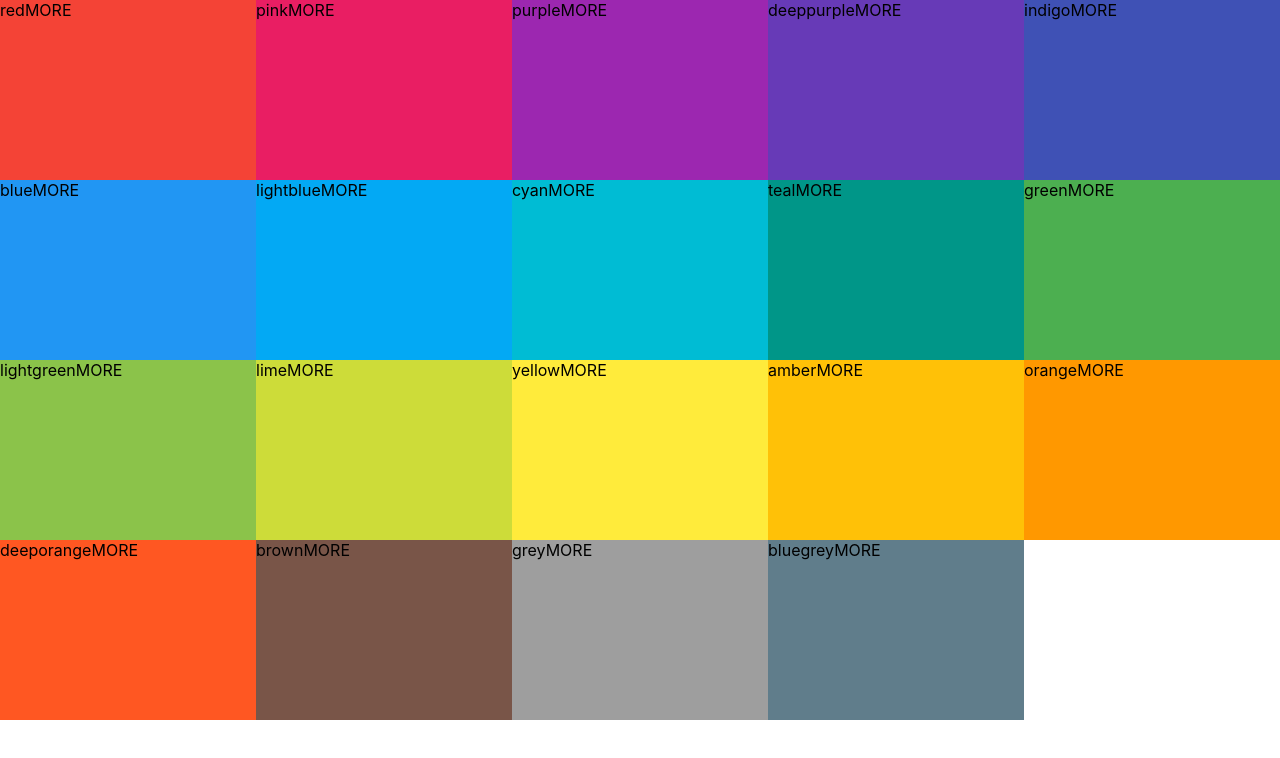
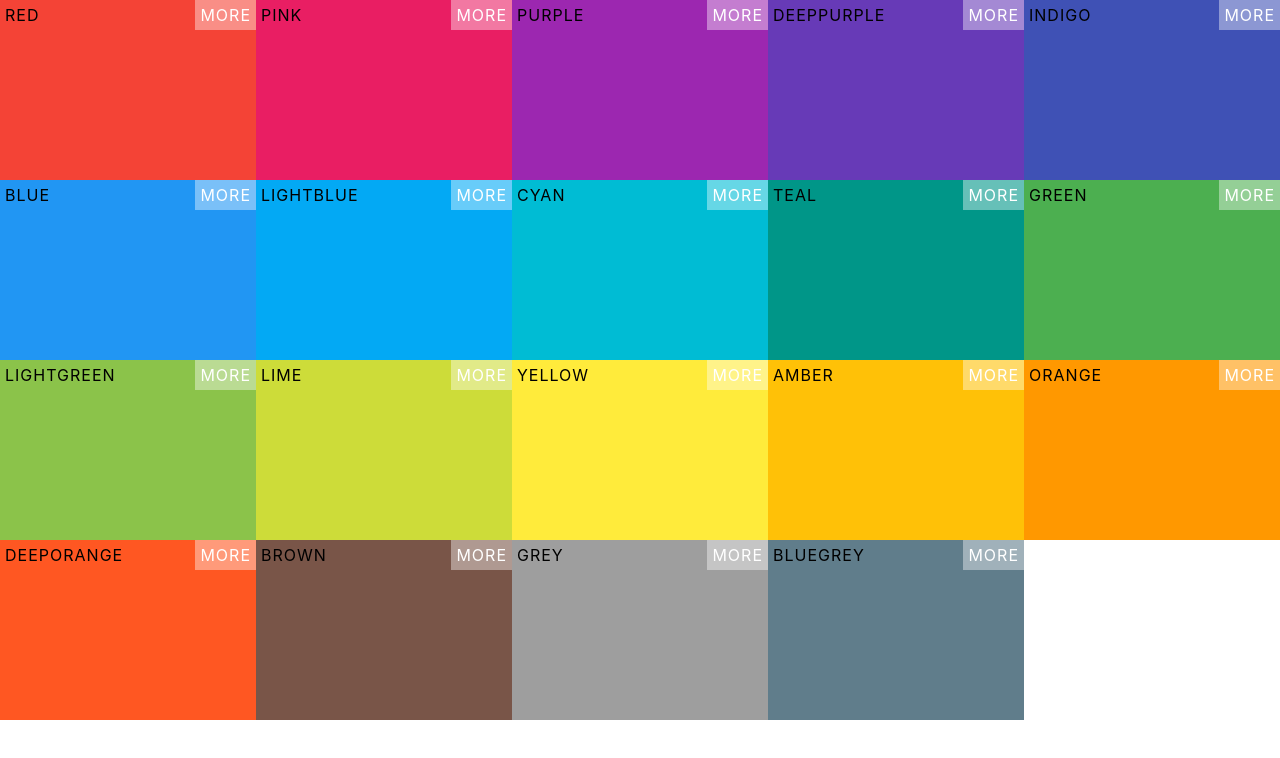
Before and after one commit to Iammonis/React-Color-App, a React (Create React App) app: page / in a window 1280 px wide. Shown: the top 758 px of the page. Built offline with nearby package versions, Linux system fonts and the light colour scheme.

Commit message:
Added styling for ColorBox

```diff
--- a/src/Components/Palette/ColorBox.jsx
+++ b/src/Components/Palette/ColorBox.jsx
@@ -12,11 +12,52 @@ export class ColorBox extends Component {
         display: inline-block;
         position: relative;
         cursor: pointer;
+
+        &:hover button{
+            opacity:1;
+            transition:0.5s;
+        }
+
+        & button{
+            text-transform:uppercase;
+            width:100px;
+            height:30px;
+            font-size:1rem;
+            opacity:0;
+            outline:none;
+            border:none;
+            color:#fff;
+            background-color: rgb(255,255,255,0.4);
+            line-height:30px;
+            cursor:pointer;
+            position:absolute;
+            top:50%;
+            left:50%;
+            transform:translate(-50%,-50%)
+        }
+        & .nameColor{
+            display:flex;
+            text-transform:uppercase;
+            justify-content:space-between;
+            letter-spacing: 1px;
+        }
+
+        & .colorName{
+            padding:5px;
+        }
+        & .seeMore{
+            color:#fff;
+            padding:5px;
+            background-color: rgb(255,255,255,0.4);
+        }
         `
         return (
             <ColorBox>
-                <span>{name}</span>
-                <span>MORE</span>  {/* for more shades */}
+                <button>copy</button>
+                <div className="nameColor">
+                    <span className="colorName">{name}</span>
+                    <span className="seeMore">MORE</span>
+                </div>
             </ColorBox>
         )
     }
--- a/src/Components/Palette/Palette.jsx
+++ b/src/Components/Palette/Palette.jsx
@@ -12,14 +12,15 @@ export class Palette extends Component {
 
         const Palette = styled.div`
             height:100vh;
-        `
-        const PaletteColors = styled.div`
-            height:90%;
+
+            & .Palette-colors{
+                height:90%;
+            }
         `
         return (
             <Palette>
                 {/* // Navbar */}
-                <PaletteColors>{colorBoxes}</PaletteColors>
+                <div className="Palette-colors">{colorBoxes}</div>
                 {/* footer */}
             </Palette>
         )
--- a/src/index.css
+++ b/src/index.css
@@ -1,5 +1,9 @@
+*{
+  margin: 0;
+  padding: 0;
+}
+
 body {
-  margin: 0;
   font-family: -apple-system, BlinkMacSystemFont, 'Segoe UI', 'Roboto', 'Oxygen',
     'Ubuntu', 'Cantarell', 'Fira Sans', 'Droid Sans', 'Helvetica Neue',
     sans-serif;
```
